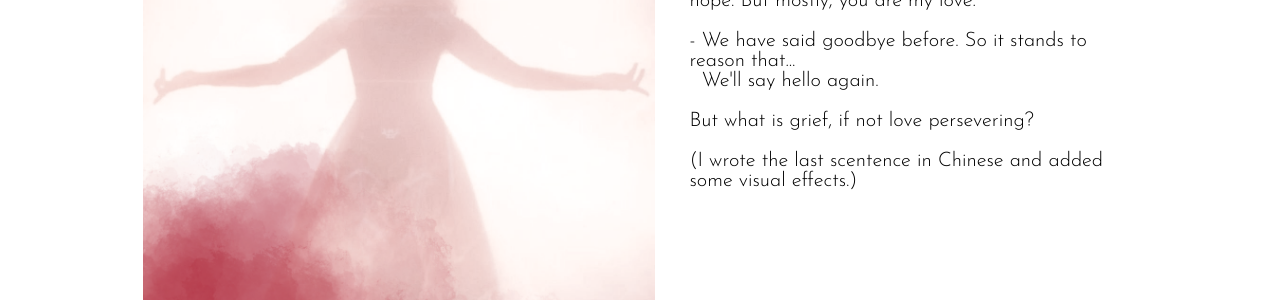
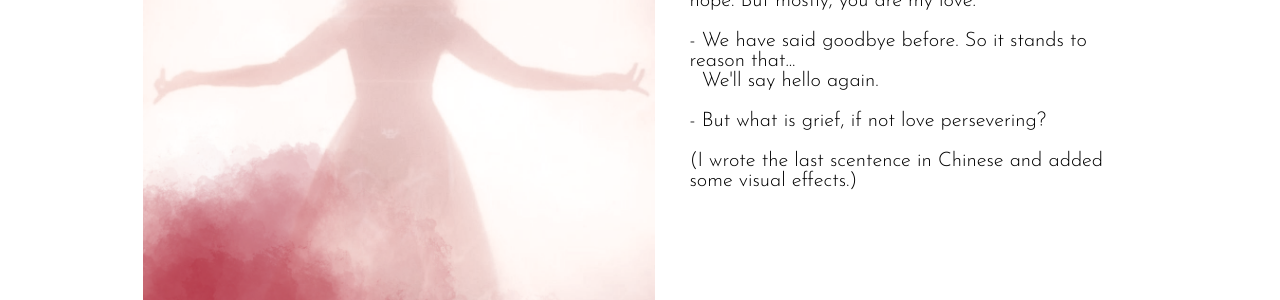
Before and after one commit to zcmcxm/zc.langelaw, a Jekyll site: the page built from _artworks/WandaVision.html, in a window 1280 px wide. Shown: the part 366-666 px from the top of the page. Built offline with Jekyll 4.4.1, drawn with Linux system fonts in a browser that asks for light colours.

```diff
--- a/_artworks/WandaVision.html
+++ b/_artworks/WandaVision.html
@@ -14,6 +14,6 @@ gallery: true
   - You are my sadnesss and my hope. But mostly, you are my love.<br><br>
   - We have said goodbye before. So it stands to reason that...<br>
   <span>&nbsp;&nbsp;</span>We'll say hello again.<br><br>
-  But what is grief, if not love persevering? <br><br>
+  - But what is grief, if not love persevering? <br><br>
   (I wrote the last scentence in Chinese and added some visual effects.)
 </p>
```
